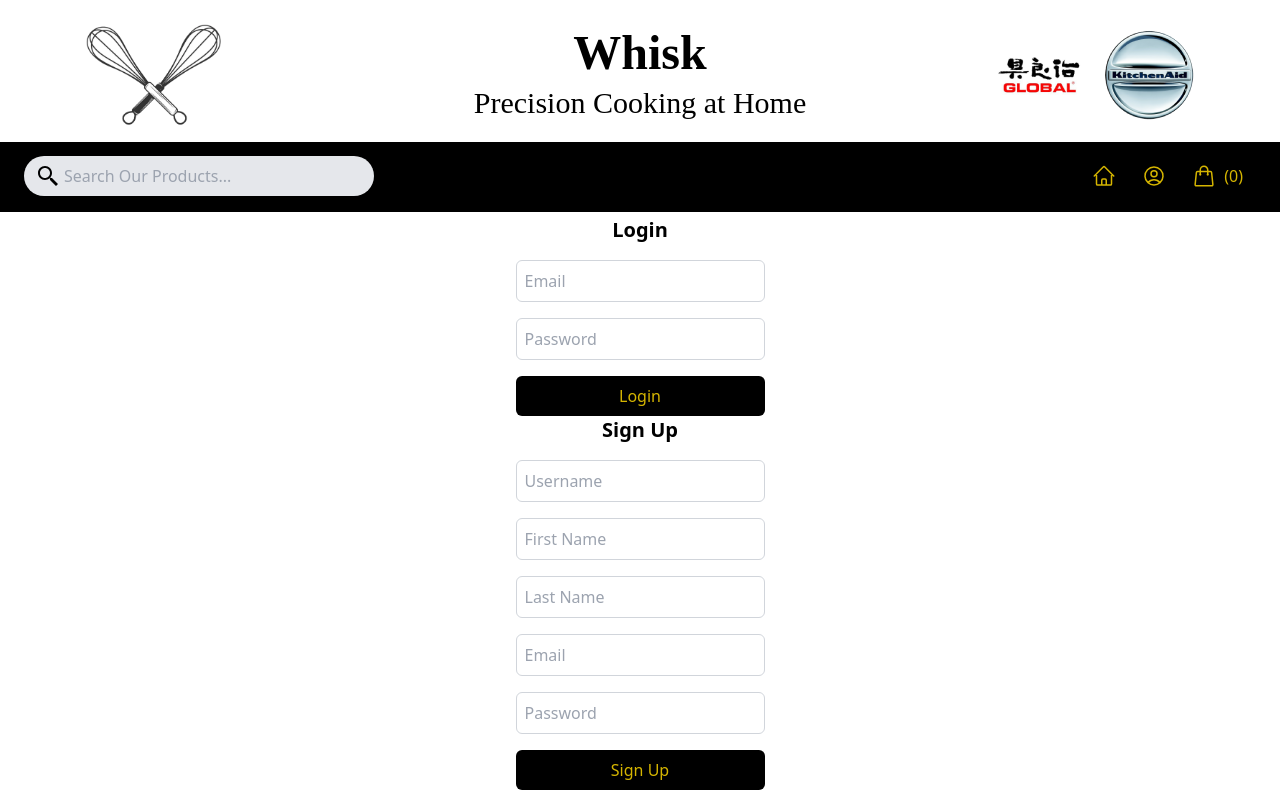
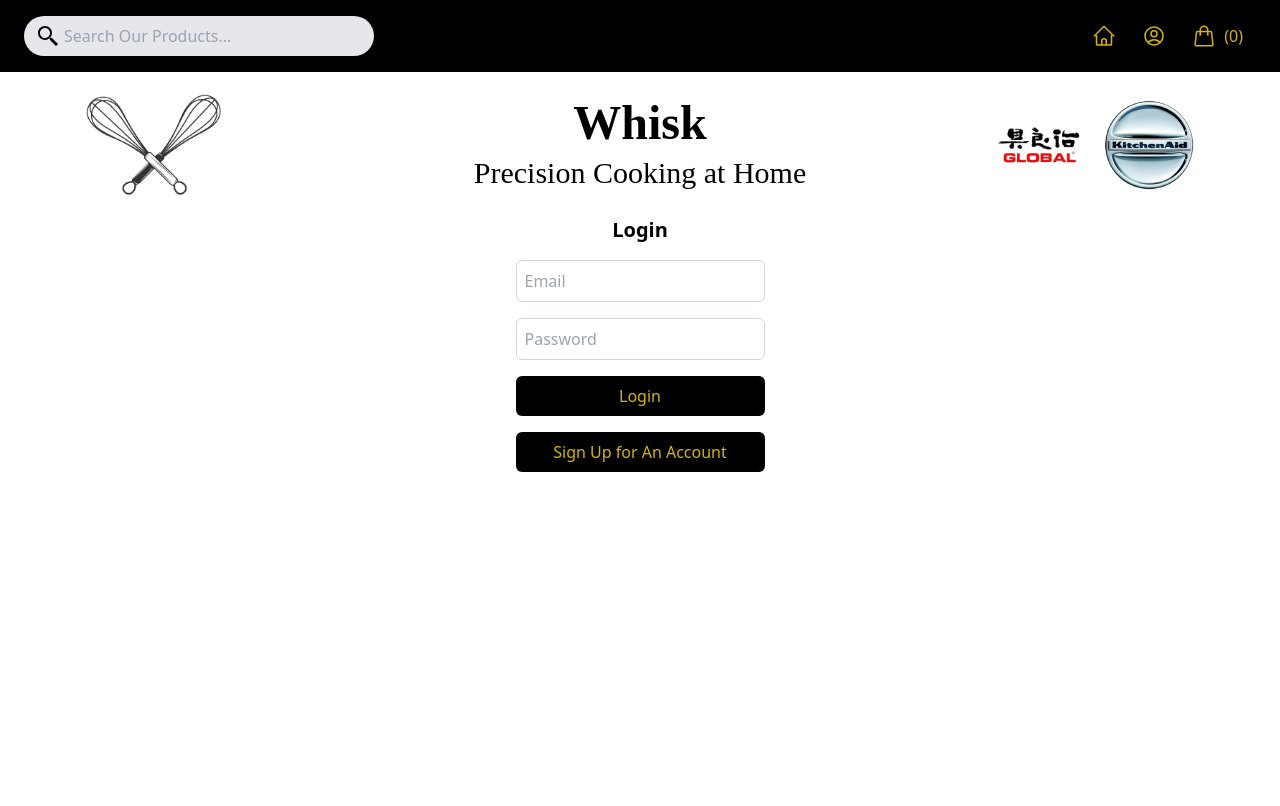
Before and after one commit to jamescorriveau/Whisk-Culinary, a React (Vite) app: page /user-profile in a window 1280 px wide. Built offline with nearby package versions, Linux system fonts and the light colour scheme.

Commit message:
adjusted Headers and added GSAP fade out to BrandHeader

```diff
--- a/src/App.css
+++ b/src/App.css
@@ -17,17 +17,18 @@
 
 .brand-header-container {
   position: fixed;
-  top: 0;
+  top: 0px;
   left: 0;
   width: 100%;
-  z-index: 1050;
+  z-index: 1040;
   background-color: white;
   overflow: hidden;
+  margin-top: 70px;
 }
 
 .header-custom {
   position: fixed;
-  top: 140px;
+  top: 0;
   left: 0;
   width: 100%;
   background-color: black;
@@ -39,7 +40,7 @@
   display: flex;
   justify-content: space-between;
   align-items: center;
-  z-index: 1000;
+  z-index: 1050;
 }
 
 .header-button {
--- a/src/components/BrandHeader.jsx
+++ b/src/components/BrandHeader.jsx
@@ -5,11 +5,13 @@ import { Link } from "react-router-dom";
 import gsap from "gsap";
 
 function BrandHeader() {
+  const headerRef = useRef(null);
   const leftSectionRef = useRef(null);
   const centerSectionRef = useRef(null);
   const rightSectionRef = useRef(null);
 
   useEffect(() => {
+    // Initial fade-in animation for header sections
     gsap.to(
       [
         leftSectionRef.current,
@@ -17,15 +19,33 @@ function BrandHeader() {
         rightSectionRef.current,
       ],
       {
-        duration: 3,
+        duration: 3, // Duration for the initial fade-in of sections, adjust as needed
         opacity: 1,
         ease: "power2.out",
       }
     );
+
+    const handleScroll = () => {
+      const triggerHeight = 50; // Start animation after 50px of scroll
+
+      if (window.scrollY > triggerHeight) {
+        // Animate header out of view faster
+        gsap.to(headerRef.current, { y: -100, opacity: 0, duration: 0.25 });
+      } else {
+        // Animate header back to view faster
+        gsap.to(headerRef.current, { y: 0, opacity: 1, duration: 0.25 });
+      }
+    };
+
+    window.addEventListener("scroll", handleScroll);
+
+    // Cleanup function to remove event listener
+    return () => window.removeEventListener("scroll", handleScroll);
   }, []);
 
   return (
     <div
+      ref={headerRef}
       className="brand-header-container bg-white text-black pb-4 px-6 pt-6 fixed top-0 left-0 w-full z-1050"
       style={{ overflow: "hidden" }}
     >
--- a/src/components/Home.jsx
+++ b/src/components/Home.jsx
@@ -67,7 +67,7 @@ function Home() {
         style={{ textAlign: "center", margin: "20px 0" }}
       >
         <h2 className="text-3xl" style={{ fontFamily: "Didot, serif" }}>
-          High-Temp Cook Ware by Valor®
+          Enameled Cook Ware by Valor®
         </h2>
       </div>
 
--- a/src/components/ProductSearch.jsx
+++ b/src/components/ProductSearch.jsx
@@ -19,6 +19,7 @@ function ProductSearch() {
 
   useEffect(() => {
     if (searchQuery) {
+      console.log(searchQuery);
       fetch(`/api/search?q=${encodeURIComponent(searchQuery)}`)
         .then((response) => response.json())
         .then((data) => setFilteredProducts(data))
--- a/src/components/UserProfile.jsx
+++ b/src/components/UserProfile.jsx
@@ -1,3 +1,5 @@
+// UserProfile.jsx
+
 // UserProfile.jsx
 
 import React, { useState, useContext, useEffect } from "react";
@@ -17,6 +19,7 @@ function UserProfile() {
   const [hasAttemptedAuth, setHasAttemptedAuth] = useState(false);
   const [loginFailed, setLoginFailed] = useState(false);
   const [isNewUser, setIsNewUser] = useState(false);
+  const [isLoginFormVisible, setIsLoginFormVisible] = useState(true);
 
   useEffect(() => {
     const storedUser = localStorage.getItem("currentUser");
@@ -25,6 +28,12 @@ function UserProfile() {
       setIsLoggedIn(true);
     }
   }, [setIsLoggedIn]);
+
+  const toggleLoginFormVisibility = () => {
+    setLoginForm({ email: "", password: "" }); // Clear login form fields
+    setIsLoginFormVisible(!isLoginFormVisible);
+    setLoginFailed(false); // Clear login error on form switch
+  };
 
   const handleLoginChange = (e) => {
     setLoginForm({ ...loginForm, [e.target.name]: e.target.value });
@@ -127,6 +136,8 @@ function UserProfile() {
                 Login failed. Please try again.
               </p>
             )}
+            {isLoginFormVisible ? (
+              <>
                 <h2 className="text-xl font-bold mb-4 text-center">Login</h2>
                 <form
                   onSubmit={handleLogin}
@@ -154,7 +165,17 @@ function UserProfile() {
                   >
                     Login
                   </button>
+                  <button
+                    type="button"
+                    onClick={toggleLoginFormVisibility}
+                    className="w-full px-4 py-2 bg-black dark-gold-text rounded-md"
+                  >
+                    Sign Up for An Account
+                  </button>
                 </form>
+              </>
+            ) : (
+              <>
                 <h2 className="text-xl font-bold mb-4 text-center">Sign Up</h2>
                 <form
                   onSubmit={submitSignup}
@@ -206,7 +227,16 @@ function UserProfile() {
                   >
                     Sign Up
                   </button>
+                  <button
+                    type="button"
+                    onClick={toggleLoginFormVisibility}
+                    className="w-full px-4 py-2 bg-black dark-gold-text rounded-md"
+                  >
+                    Already have an account? Login
+                  </button>
                 </form>
+              </>
+            )}
           </>
         )}
       </div>
```
Lines whose indentation alone changed are shown as unchanged.
